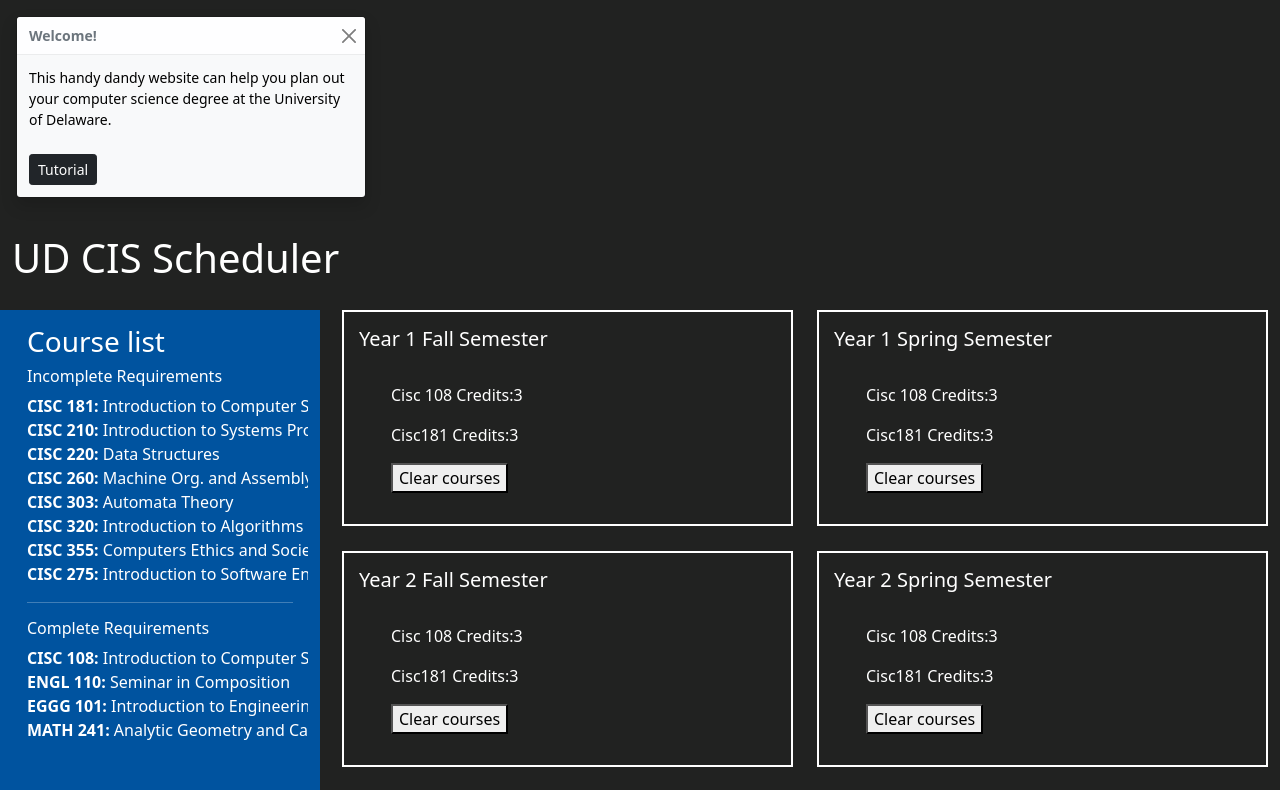
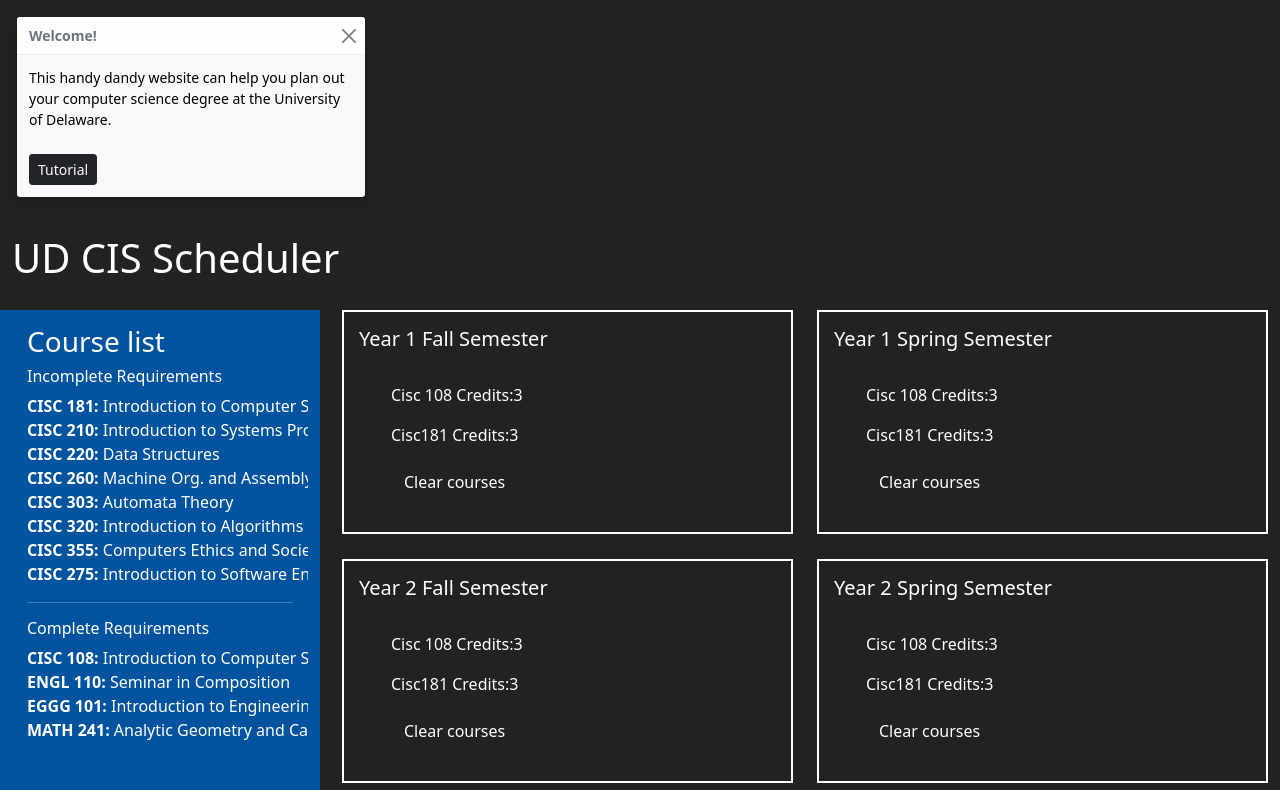
Before and after one commit to mnawar27/ud-cis-scheduler-team-7, a React (Create React App) app: page / in a window 1280 px wide. Shown: the top 790 px of the page. Built offline with nearby package versions, Linux system fonts and the light colour scheme.

Commit message:
updated clear button css

```diff
--- a/src/Components/Semester.css
+++ b/src/Components/Semester.css
@@ -7,3 +7,6 @@
     padding: 15px;
     position: relative;
 }
+.clear{
+    color:#fff
+}
--- a/src/Components/Semester.tsx
+++ b/src/Components/Semester.tsx
@@ -10,7 +10,7 @@
     return <div className={"semester"}>
         <div><h5>Year {props.year} {props.season} Semester </h5></div>
         <br/>
-        <ul>{courseList} <button onClick={()=>clearSemester()}>Clear courses</button></ul>
+        <ul>{courseList} <button className="btn clear" onClick={()=>clearSemester()}>Clear courses</button></ul>
     </div>
     ;
 }
```
